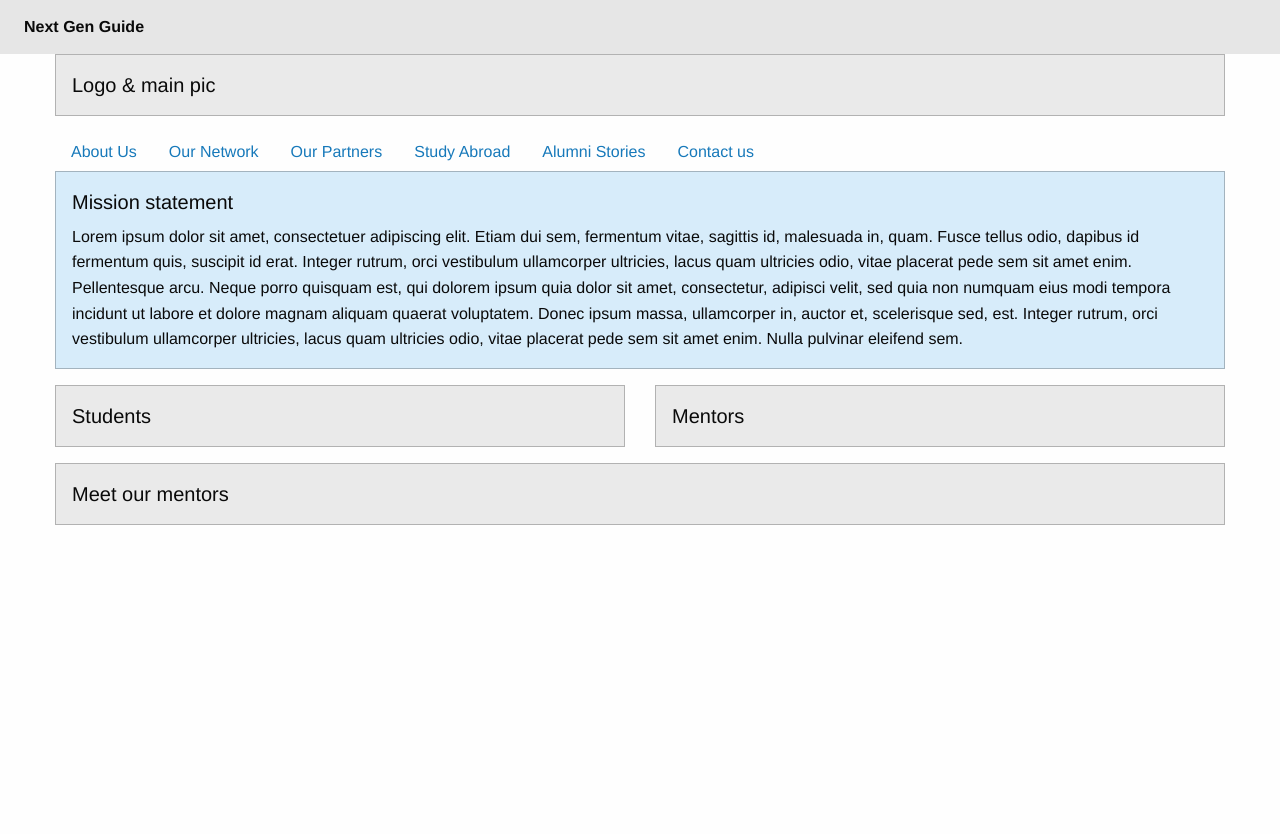
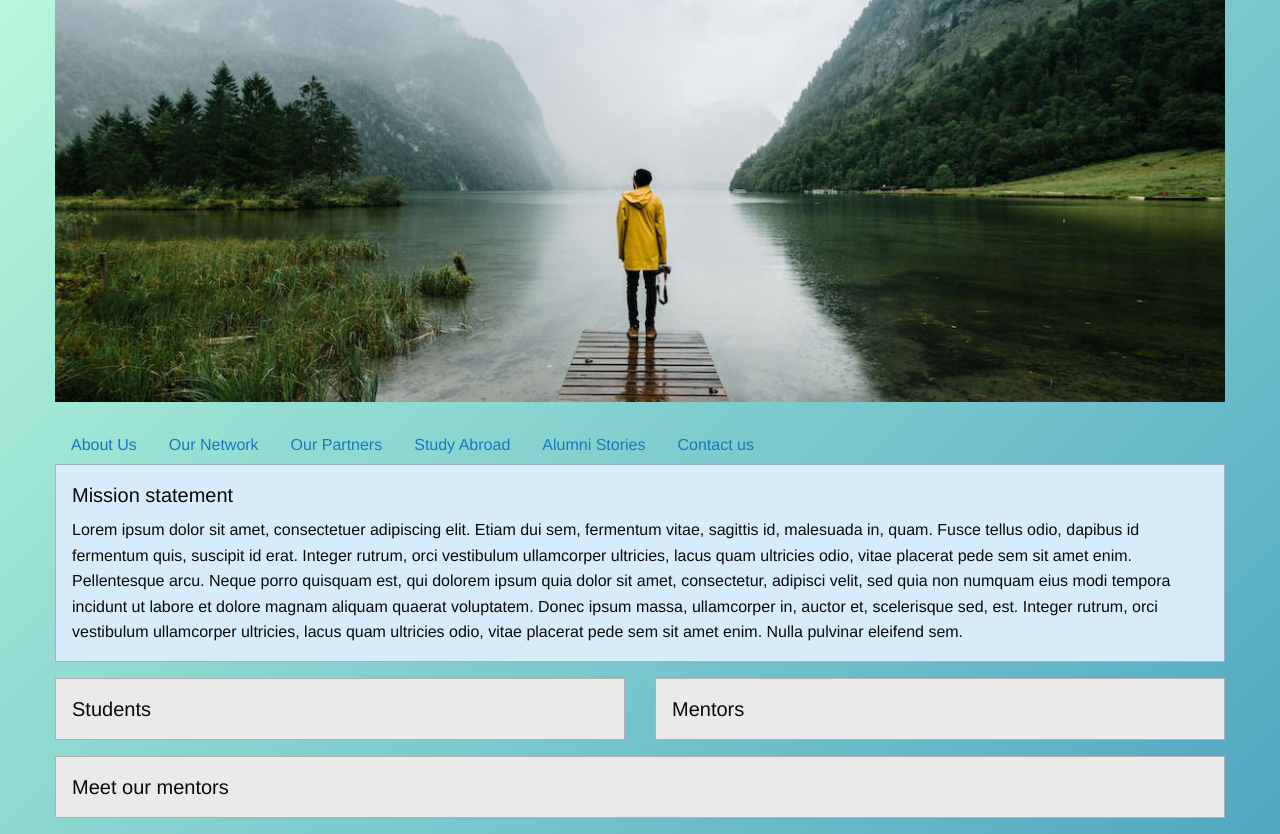
Before and after one commit to MariDani/NextGenGuide, a website built with webpack: page web/dist/index.html in a window 1280 px wide. Before the commit the page ends 800 px from the top, so only its background shows below. Built offline with nearby package versions, Linux system fonts and the light colour scheme.

Commit message:
web - background changed, placeholder image added

```diff
--- a/web/dist/css/app.css
+++ b/web/dist/css/app.css
@@ -0,0 +1,8 @@
+body {
+ background-image: linear-gradient(-225deg, #B7F8DB 0%, #50A7C2 100%);
+}
+
+.responsive {
+    width: 100%;
+    height: auto;
+  }
--- a/web/dist/index.html
+++ b/web/dist/index.html
@@ -5,31 +5,30 @@
   <meta charset="utf-8">
   <meta http-equiv="x-ua-compatible" content="ie=edge">
   <meta name="viewport" content="width=device-width, initial-scale=1.0">
-  <title>Foundation for Sites</title>
+  <title>Next Gen Guide</title>
   <link rel="stylesheet" href="css/foundation.css">
   <link rel="stylesheet" href="css/app.css">
 </head>
 
 <body>
   <!-- NAV BAR -->
-  <div class="top-bar">
+  <!-- <div class="top-bar">
     <div class="top-bar-left">
       <ul class="dropdown menu" data-dropdown-menu>
         <li class="menu-text">Next Gen Guide</li>
       </ul>
     </div>
-  </div>
+  </div> -->
 
   <div class="grid-container">
 
     <!-- LOGO & MAIN PIC -->
     <div class="grid-x grid-padding-x">
       <div class="large-12 cell">
-        <div class="callout secondary">
-          <h5>Logo & main pic</h5>
-        </div>
+        <img class="hide-for-small-only responsive" src="img/place-holder-welcome.jpg">
       </div>
     </div>
+    <br>
 
     <!-- menu -->
     <div class="grid-x grid-padding-x">
```
Also changed, not shown: web/dist/img/place-holder-welcome.jpg (added), 1 other file.
